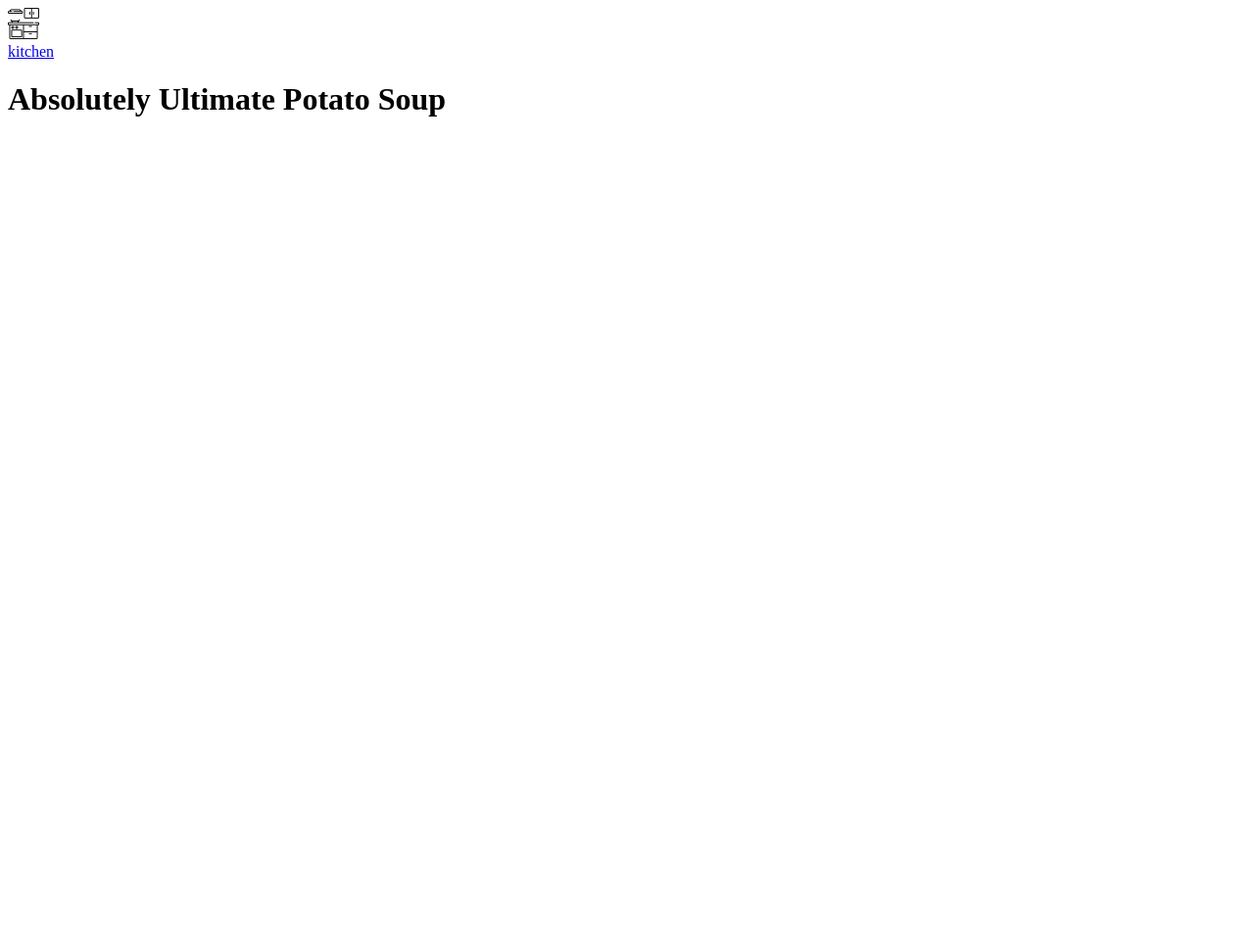
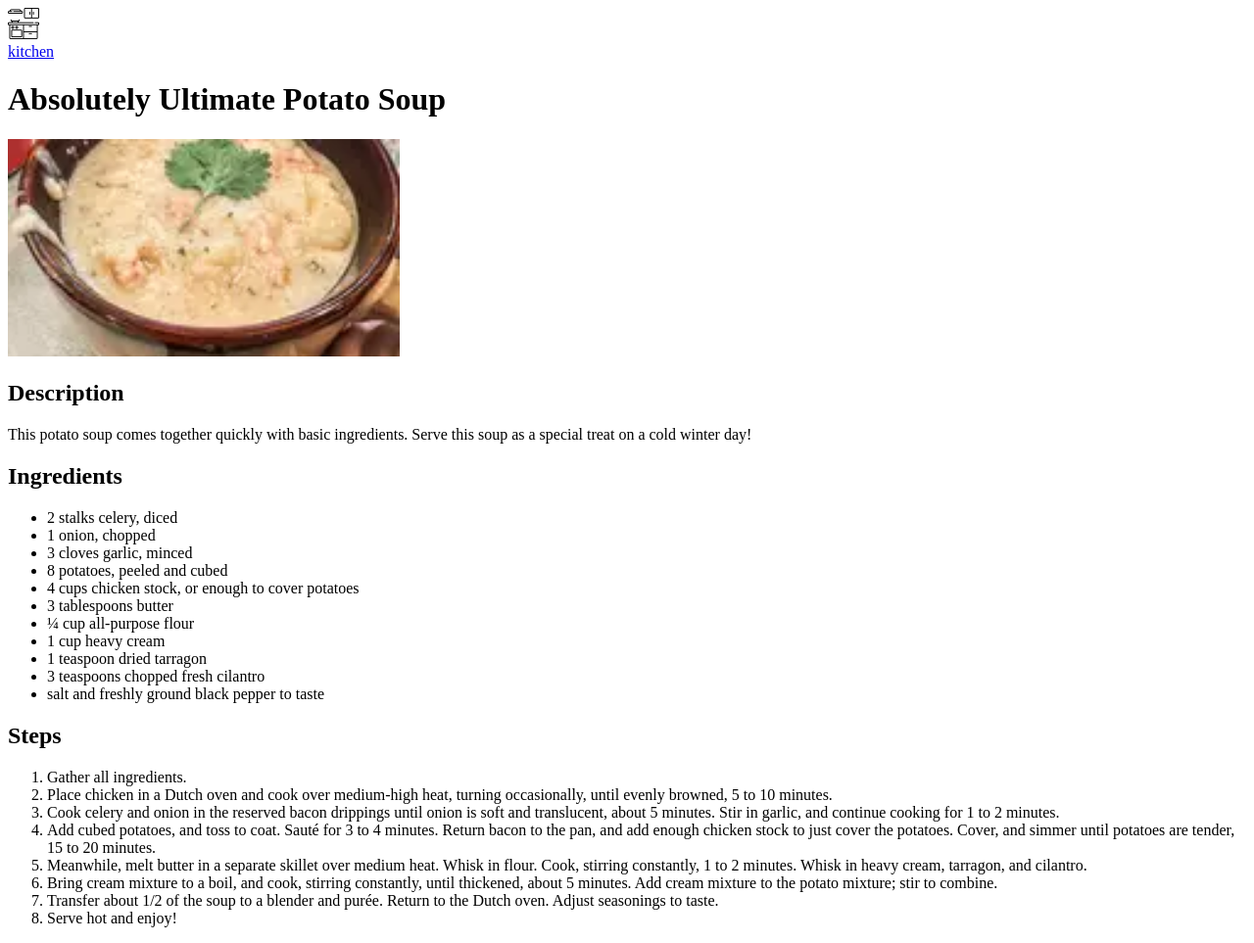
Before and after one commit to mooaadh/odin-recipes, a plain HTML site: page recipes/Absolutely Ultimate Potato Soup.html in a window 1280 px wide. Shown: the whole page at 98% size. Before the commit the page ends 800 px from the top, so only its background shows below. Drawn offline with Linux system fonts and the light colour scheme.

Commit message:
Add picture and contente to the page

```diff
--- a/recipes/Absolutely Ultimate Potato Soup.html
+++ b/recipes/Absolutely Ultimate Potato Soup.html
@@ -8,5 +8,33 @@
 <body>
     <a href="../index.html" class="kitchen-button"> <img src="../images/kitchen.png"> <br> kitchen</a>
     <h1>Absolutely Ultimate Potato Soup</h1>
+        <img src="../images/potato-soup.jpg" alt="Potato Soup" width="400">
+    <h2>Description</h2>
+    <p>This potato soup comes together quickly with basic ingredients. Serve this soup as a special treat on a cold winter day!</p>
+    <h2>Ingredients</h2>
+    <ul>
+        <li>2 stalks celery, diced</li>
+        <li>1 onion, chopped</li>
+        <li>3 cloves garlic, minced</li>
+        <li>8 potatoes, peeled and cubed</li>
+        <li>4 cups chicken stock, or enough to cover potatoes</li>
+        <li>3 tablespoons butter</li>
+        <li>¼ cup all-purpose flour</li>
+        <li>1 cup heavy cream</li>
+        <li>1 teaspoon dried tarragon</li>
+        <li>3 teaspoons chopped fresh cilantro</li>
+        <li>salt and freshly ground black pepper to taste</li>
+    </ul>
+    <h2>Steps</h2>
+    <ol>
+     <li>Gather all ingredients. </li>
+     <li>Place chicken in a Dutch oven and cook over medium-high heat, turning occasionally, until evenly browned, 5 to 10 minutes.</li>
+     <li>Cook celery and onion in the reserved bacon drippings until onion is soft and translucent, about 5 minutes. Stir in garlic, and continue cooking for 1 to 2 minutes.</li>
+     <li>Add cubed potatoes, and toss to coat. Sauté for 3 to 4 minutes. Return bacon to the pan, and add enough chicken stock to just cover the potatoes. Cover, and simmer until potatoes are tender, 15 to 20 minutes.</li>
+     <li>Meanwhile, melt butter in a separate skillet over medium heat. Whisk in flour. Cook, stirring constantly, 1 to 2 minutes. Whisk in heavy cream, tarragon, and cilantro.</li>
+     <li>Bring cream mixture to a boil, and cook, stirring constantly, until thickened, about 5 minutes. Add cream mixture to the potato mixture; stir to combine.</li>
+     <li>Transfer about 1/2 of the soup to a blender and purée. Return to the Dutch oven. Adjust seasonings to taste.</li>
+     <li>Serve hot and enjoy!</li>
+    </ol>
 </body>
 </html>
```
